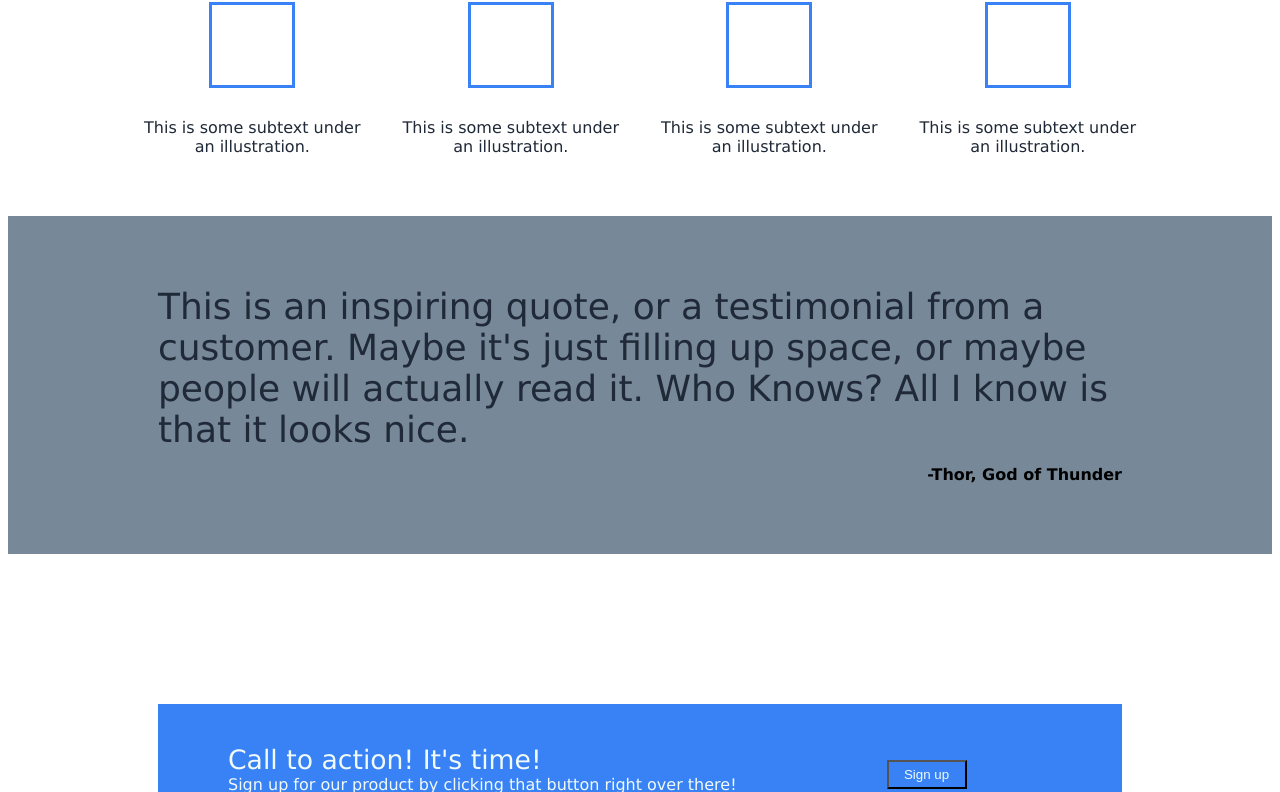
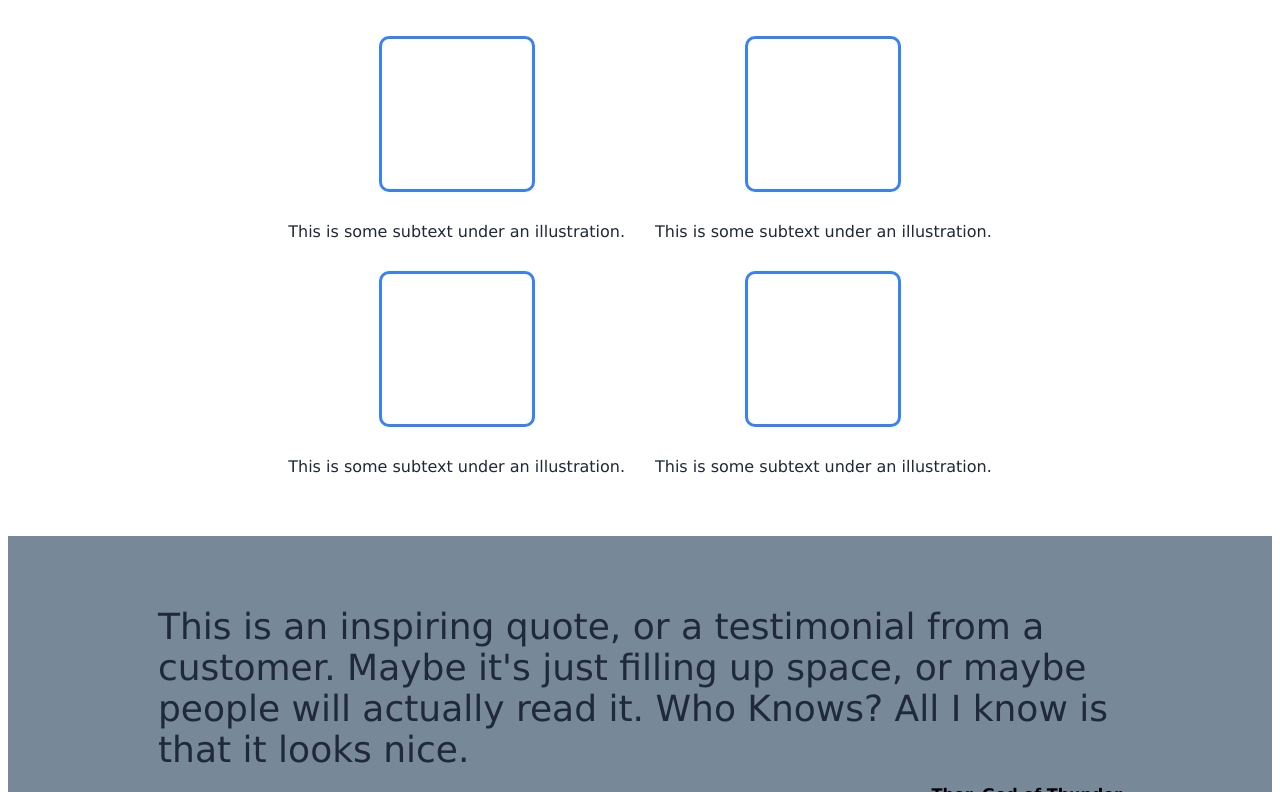
Before and after one commit to heartjylee/first-website, a plain HTML site: page index.html in a window 1280 px wide. Shown: the part 681-1473 px from the top of the page. Drawn offline with Linux system fonts and the light colour scheme.

Commit message:
Edit style

```diff
--- a/firstwebsite.css
+++ b/firstwebsite.css
@@ -62,6 +62,8 @@ button {
     margin-top: 10px;
     padding: 5px;
     text-align: center;
+    border-radius: 5px;
+    border: 2px solid white;
 }
 
 img {
@@ -83,13 +85,14 @@ img {
     display: flex;
     font-size: 36px;
     font-weight:bolder;
-    margin-bottom: 16px;
+    margin-bottom: 50px;
     justify-content: center;
     align-items: center;
 }
 
 .group {
     display: flex;
+    flex-wrap: wrap;
     justify-content: center;
     align-items: center;
     gap: 30px;
@@ -110,9 +113,10 @@ img {
 }
 
 .image {
-    height: 80px;
-    width: 80px;
+    height: 150px;
+    width: 150px;
     border: 3px solid #3882f6;
+    border-radius: 10px;
 }
 
 .third-section {
```
